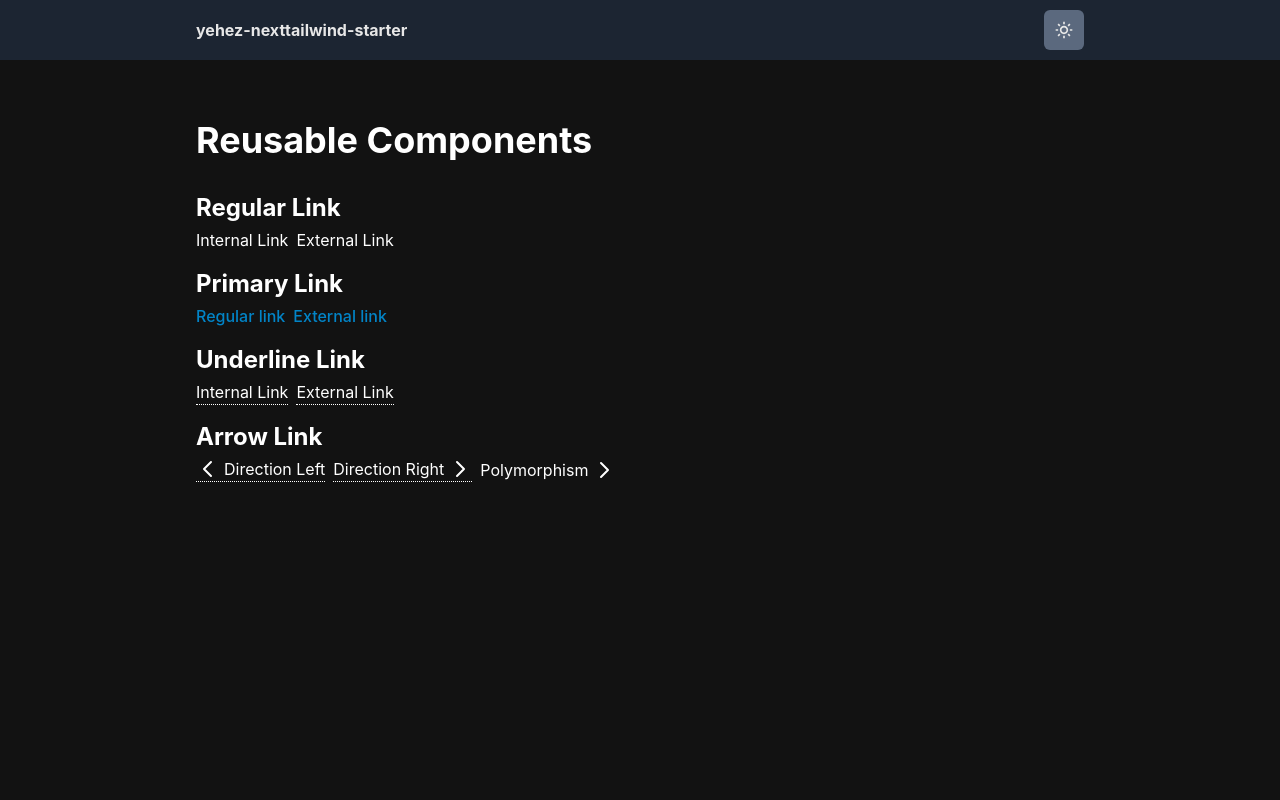
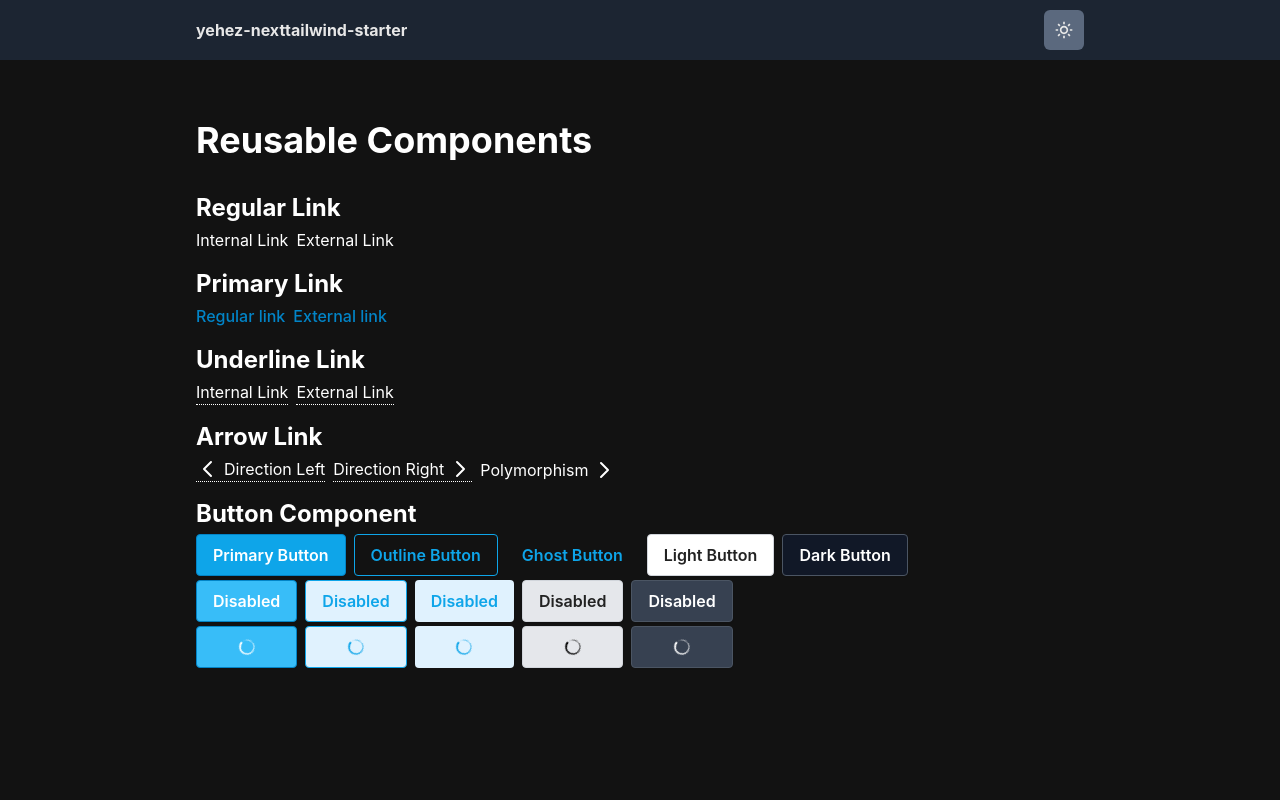
Before and after one commit to yehezkielgunawan/yehez-nexttailwind-starter, a Next.js app: page /components in a window 1280 px wide. Shown: the top 800 px of the page. Built offline with nearby package versions, Linux system fonts and the light colour scheme.

Commit message:
style(Button.tsx): :sparkles: inititate base Button component

```diff
--- /dev/null
+++ b/src/components/buttons/Button.tsx
@@ -0,0 +1,99 @@
+import React from "react";
+import { ImSpinner2 } from "react-icons/im";
+
+import clsxm from "@/lib/helpers/clsxm";
+
+enum ButtonVariant {
+  "primary",
+  "outline",
+  "ghost",
+  "light",
+  "dark",
+}
+
+type ButtonProps = {
+  isLoading?: boolean;
+  variant?: keyof typeof ButtonVariant;
+} & React.ComponentPropsWithRef<"button">;
+
+const Button = React.forwardRef<HTMLButtonElement, ButtonProps>(
+  (
+    {
+      children,
+      className,
+      disabled: buttonDisabled,
+      isLoading,
+      variant = "primary",
+      ...rest
+    },
+    ref
+  ) => {
+    const disabled = isLoading || buttonDisabled;
+    return (
+      <button
+        ref={ref}
+        type="button"
+        disabled={disabled}
+        className={clsxm(
+          "inline-flex items-center rounded px-4 py-2 font-semibold",
+          "focus:outline-none focus-visible:ring focus-visible:ring-primary-500",
+          "shadow-sm",
+          "transition-colors duration-75",
+          [
+            variant === "primary" && [
+              "bg-primary-500 text-white",
+              "border border-primary-600",
+              "hover:bg-primary-600 hover:text-white",
+              "active:bg-primary-500",
+              "disabled:bg-primary-400 disabled:hover:bg-primary-400",
+            ],
+            variant === "outline" && [
+              "text-primary-500",
+              "border border-primary-500",
+              "hover:bg-primary-50 active:bg-primary-100 disabled:bg-primary-100",
+            ],
+            variant === "ghost" && [
+              "text-primary-500",
+              "shadow-none",
+              "hover:bg-primary-50 active:bg-primary-100 disabled:bg-primary-100",
+            ],
+            variant === "light" && [
+              "bg-white text-dark ",
+              "border border-gray-300",
+              "hover:text-dark hover:brightness-75",
+              "active:bg-white/80 disabled:bg-gray-200",
+            ],
+            variant === "dark" && [
+              "bg-gray-900 text-white",
+              "border border-gray-600",
+              "hover:brightness-150 active:bg-gray-700 disabled:bg-gray-700",
+            ],
+          ],
+          "disabled:cursor-not-allowed",
+          isLoading &&
+            "relative text-transparent hover:text-transparent disabled:cursor-wait",
+          className
+        )}
+        {...rest}
+      >
+        {isLoading && (
+          <div
+            className={clsxm(
+              "absolute top-1/2 left-1/2 -translate-x-1/2 -translate-y-1/2",
+              {
+                "text-white": ["primary", "dark"].includes(variant),
+                "text-black": ["light"].includes(variant),
+                "text-primary-500": ["outline", "ghost"].includes(variant),
+              }
+            )}
+          >
+            <ImSpinner2 className="animate-spin" />
+          </div>
+        )}
+        {children}
+      </button>
+    );
+  }
+);
+
+export default Button;
--- a/src/pages/components.tsx
+++ b/src/pages/components.tsx
@@ -1,5 +1,6 @@
 import React from "react";
 
+import Button from "@/components/buttons/Button";
 import ArrowLink from "@/components/links/ArrowLink";
 import PrimaryLink from "@/components/links/PrimaryLink";
 import UnderlineLink from "@/components/links/UnderlineLink";
@@ -58,6 +59,50 @@ const Components = () => {
               </ArrowLink>
             </div>
           </li>
+          <li className="space-y-1">
+            <h3>Button Component</h3>
+            <div className="flex flex-wrap gap-2">
+              <Button variant="primary">Primary Button</Button>
+              <Button variant="outline">Outline Button</Button>
+              <Button variant="ghost">Ghost Button</Button>
+              <Button variant="light">Light Button</Button>
+              <Button variant="dark">Dark Button</Button>
+            </div>
+            <div className="flex flex-wrap gap-2">
+              <Button variant="primary" disabled>
+                Disabled
+              </Button>
+              <Button variant="outline" disabled>
+                Disabled
+              </Button>
+              <Button variant="ghost" disabled>
+                Disabled
+              </Button>
+              <Button variant="light" disabled>
+                Disabled
+              </Button>
+              <Button variant="dark" disabled>
+                Disabled
+              </Button>
+            </div>
+            <div className="flex flex-wrap gap-2">
+              <Button variant="primary" isLoading>
+                Disabled
+              </Button>
+              <Button variant="outline" isLoading>
+                Disabled
+              </Button>
+              <Button variant="ghost" isLoading>
+                Disabled
+              </Button>
+              <Button variant="light" isLoading>
+                Disabled
+              </Button>
+              <Button variant="dark" isLoading>
+                Disabled
+              </Button>
+            </div>
+          </li>
         </ol>
       </main>
     </Layout>
```
